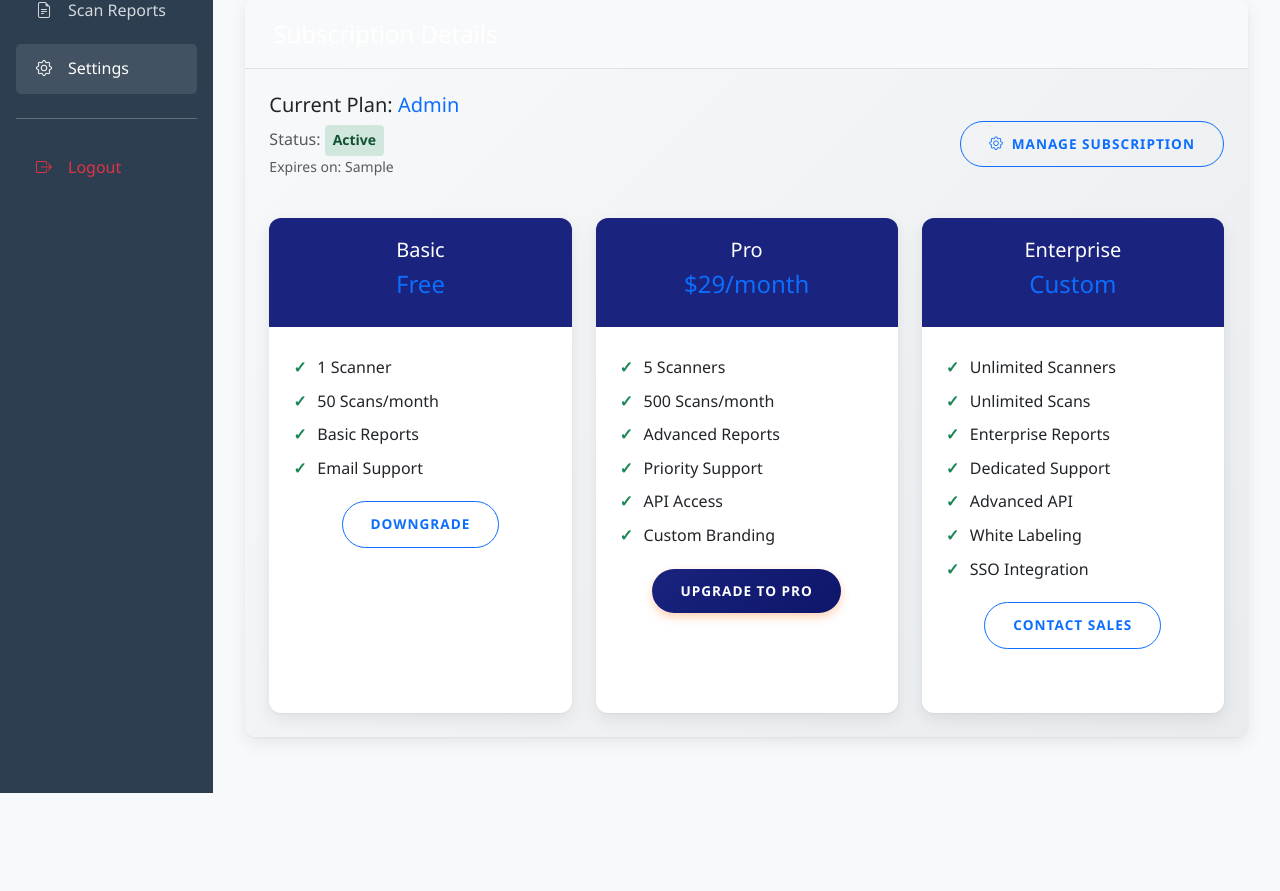
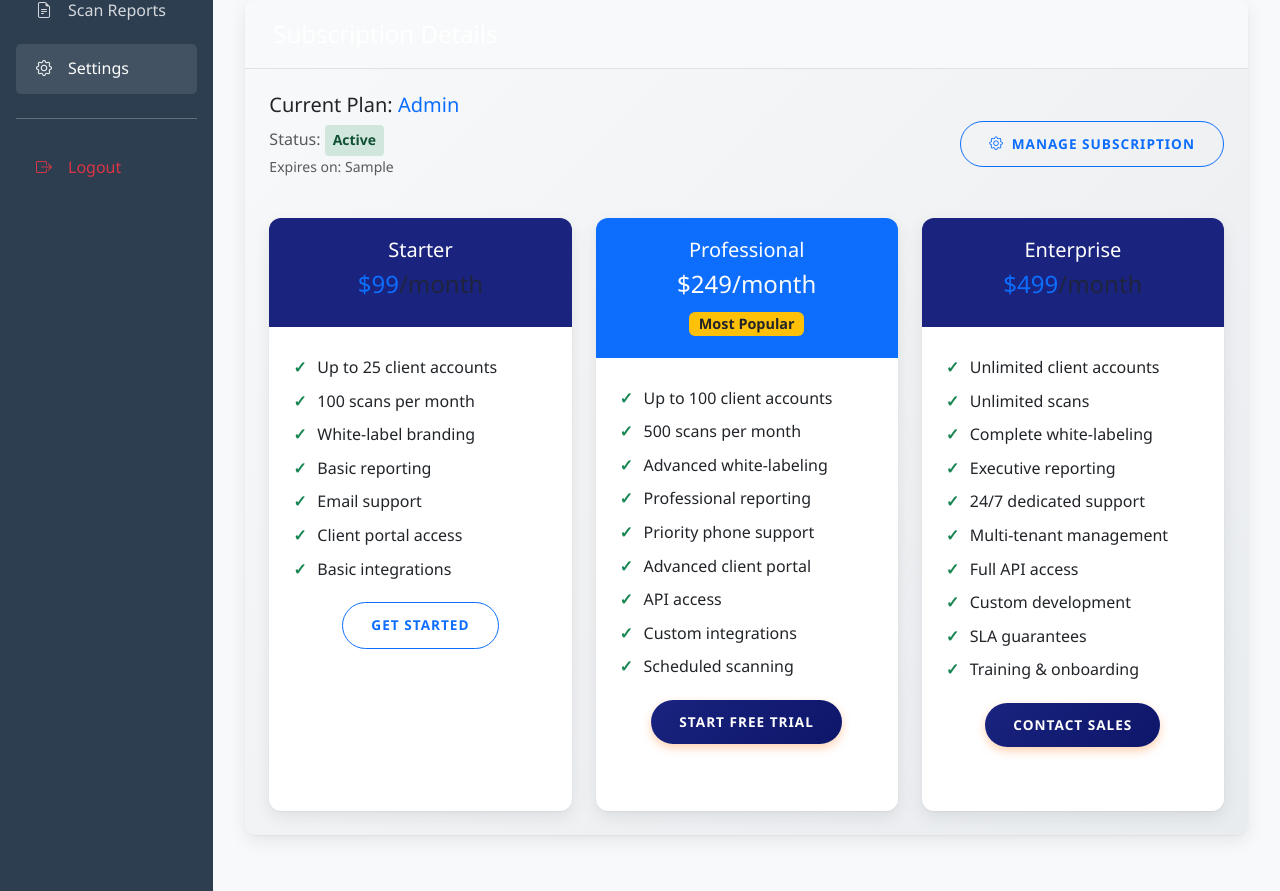
Before and after one commit to Gerrit8008/CybrScann, a Python web app: template templates/client/settings.html in a window 1280 px wide, after a click on "Subscription". Shown: the part 212-1103 px from the top of the page. Before the commit the page ends 1005 px from the top, so only its background shows below. Run offline with Jinja, Linux system fonts and the light colour scheme; the template is opened without the code that fills it: most values are stand-ins (such as "Sample title", 1, 10 or a date in 2020); some libraries are stand-ins or nearby versions.

Commit message:
Add files via upload

```diff
--- a/templates/client/client-dashboard.html
+++ b/templates/client/client-dashboard.html
@@ -239,9 +239,6 @@
                 </div>
 
                 <div class="px-3">
-                    <a href="{{ url_for('client.scanner_create') }}" class="btn btn-primary">
-                        <i class="bi bi-plus-circle me-2"></i>Create New Scanner
-                    </a>
                     <a href="/client/dashboard" class="sidebar-link active">
                         <i class="bi bi-speedometer2"></i> Dashboard
                     </a>
--- a/templates/client/settings.html
+++ b/templates/client/settings.html
@@ -263,46 +263,53 @@
                                     <div class="col-md-4">
                                         <div class="card h-100">
                                             <div class="card-header text-center">
-                                                <h5>Basic</h5>
-                                                <h4 class="text-primary">Free</h4>
+                                                <h5>Starter</h5>
+                                                <h4 class="text-primary">$99<span class="text-muted">/month</span></h4>
                                             </div>
                                             <div class="card-body">
                                                 <ul class="feature-list">
-                                                    <li>1 Scanner</li>
-                                                    <li>50 Scans/month</li>
-                                                    <li>Basic Reports</li>
-                                                    <li>Email Support</li>
+                                                    <li>Up to 25 client accounts</li>
+                                                    <li>100 scans per month</li>
+                                                    <li>White-label branding</li>
+                                                    <li>Basic reporting</li>
+                                                    <li>Email support</li>
+                                                    <li>Client portal access</li>
+                                                    <li>Basic integrations</li>
                                                 </ul>
                                                 <div class="text-center mt-3">
-                                                    {% if client.subscription_level == 'basic' %}
+                                                    {% if client.subscription_level == 'starter' %}
                                                         <button class="btn btn-outline-success" disabled>Current Plan</button>
                                                     {% else %}
-                                                        <a href="/client/billing/downgrade?plan=basic" class="btn btn-outline-primary">Downgrade</a>
+                                                        <a href="/client/billing/upgrade?plan=starter" class="btn btn-outline-primary">Get Started</a>
                                                     {% endif %}
                                                 </div>
                                             </div>
                                         </div>
                                     </div>
                                     <div class="col-md-4">
-                                        <div class="card h-100">
-                                            <div class="card-header text-center">
-                                                <h5>Pro</h5>
-                                                <h4 class="text-primary">$29/month</h4>
+                                        <div class="card h-100 border-primary">
+                                            <div class="card-header text-center bg-primary text-white">
+                                                <h5>Professional</h5>
+                                                <h4>$249<span class="text-light">/month</span></h4>
+                                                <small class="badge bg-warning text-dark">Most Popular</small>
                                             </div>
                                             <div class="card-body">
                                                 <ul class="feature-list">
-                                                    <li>5 Scanners</li>
-                                                    <li>500 Scans/month</li>
-                                                    <li>Advanced Reports</li>
-                                                    <li>Priority Support</li>
-                                                    <li>API Access</li>
-                                                    <li>Custom Branding</li>
+                                                    <li>Up to 100 client accounts</li>
+                                                    <li>500 scans per month</li>
+                                                    <li>Advanced white-labeling</li>
+                                                    <li>Professional reporting</li>
+                                                    <li>Priority phone support</li>
+                                                    <li>Advanced client portal</li>
+                                                    <li>API access</li>
+                                                    <li>Custom integrations</li>
+                                                    <li>Scheduled scanning</li>
                                                 </ul>
                                                 <div class="text-center mt-3">
-                                                    {% if client.subscription_level == 'pro' %}
+                                                    {% if client.subscription_level == 'professional' %}
                                                         <button class="btn btn-outline-success" disabled>Current Plan</button>
                                                     {% else %}
-                                                        <a href="/client/billing/upgrade?plan=pro" class="btn btn-primary">Upgrade to Pro</a>
+                                                        <a href="/client/billing/upgrade?plan=professional" class="btn btn-primary">Start Free Trial</a>
                                                     {% endif %}
                                                 </div>
                                             </div>
@@ -312,23 +319,26 @@
                                         <div class="card h-100">
                                             <div class="card-header text-center">
                                                 <h5>Enterprise</h5>
-                                                <h4 class="text-primary">Custom</h4>
+                                                <h4 class="text-primary">$499<span class="text-muted">/month</span></h4>
                                             </div>
                                             <div class="card-body">
                                                 <ul class="feature-list">
-                                                    <li>Unlimited Scanners</li>
-                                                    <li>Unlimited Scans</li>
-                                                    <li>Enterprise Reports</li>
-                                                    <li>Dedicated Support</li>
-                                                    <li>Advanced API</li>
-                                                    <li>White Labeling</li>
-                                                    <li>SSO Integration</li>
+                                                    <li>Unlimited client accounts</li>
+                                                    <li>Unlimited scans</li>
+                                                    <li>Complete white-labeling</li>
+                                                    <li>Executive reporting</li>
+                                                    <li>24/7 dedicated support</li>
+                                                    <li>Multi-tenant management</li>
+                                                    <li>Full API access</li>
+                                                    <li>Custom development</li>
+                                                    <li>SLA guarantees</li>
+                                                    <li>Training & onboarding</li>
                                                 </ul>
                                                 <div class="text-center mt-3">
                                                     {% if client.subscription_level == 'enterprise' %}
                                                         <button class="btn btn-outline-success" disabled>Current Plan</button>
                                                     {% else %}
-                                                        <a href="/client/contact/enterprise" class="btn btn-outline-primary">Contact Sales</a>
+                                                        <a href="/contact?plan=enterprise" class="btn btn-primary">Contact Sales</a>
                                                     {% endif %}
                                                 </div>
                                             </div>
```
Also changed, not shown: templates/partials/pricing-cards.html (added, +175 -0 lines).
